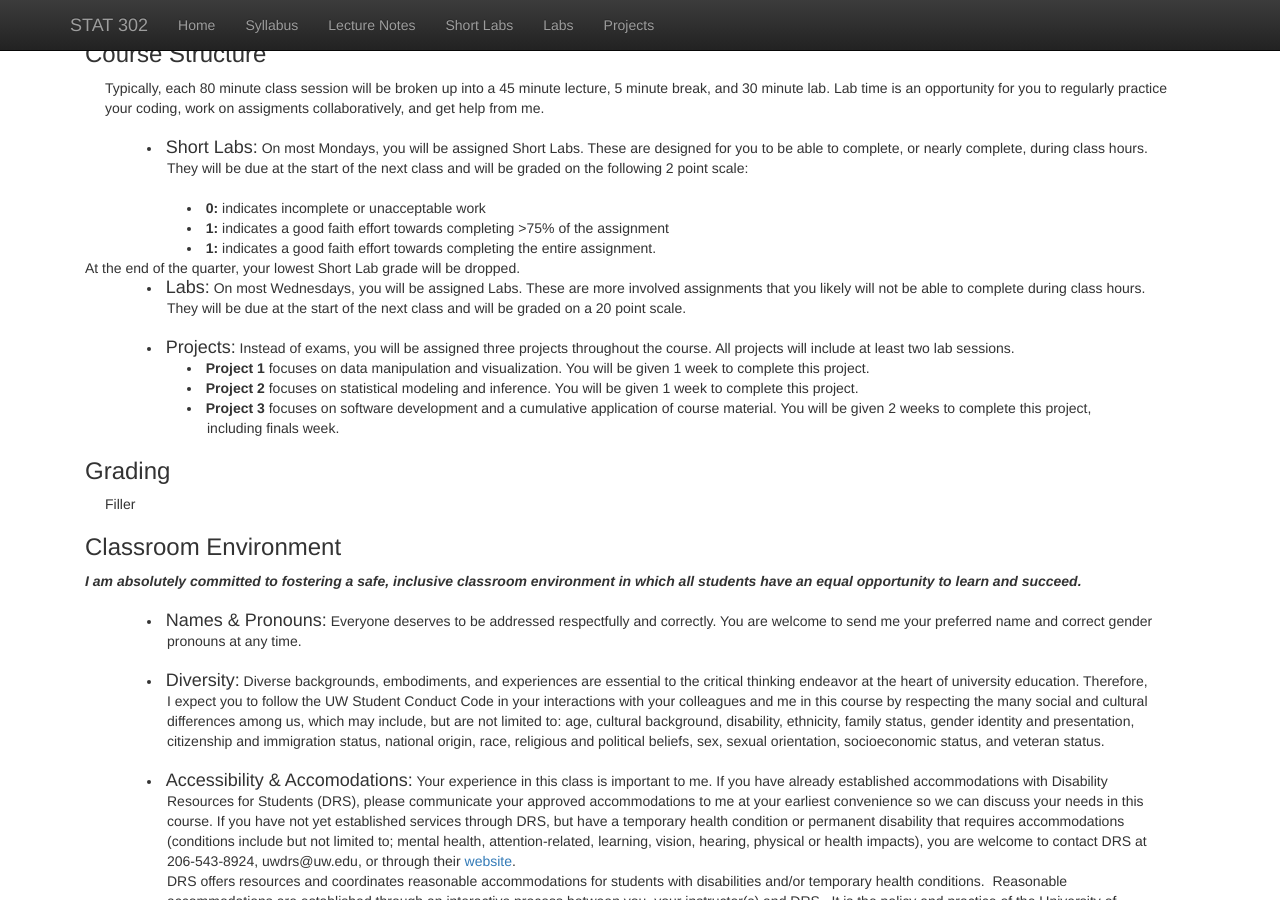
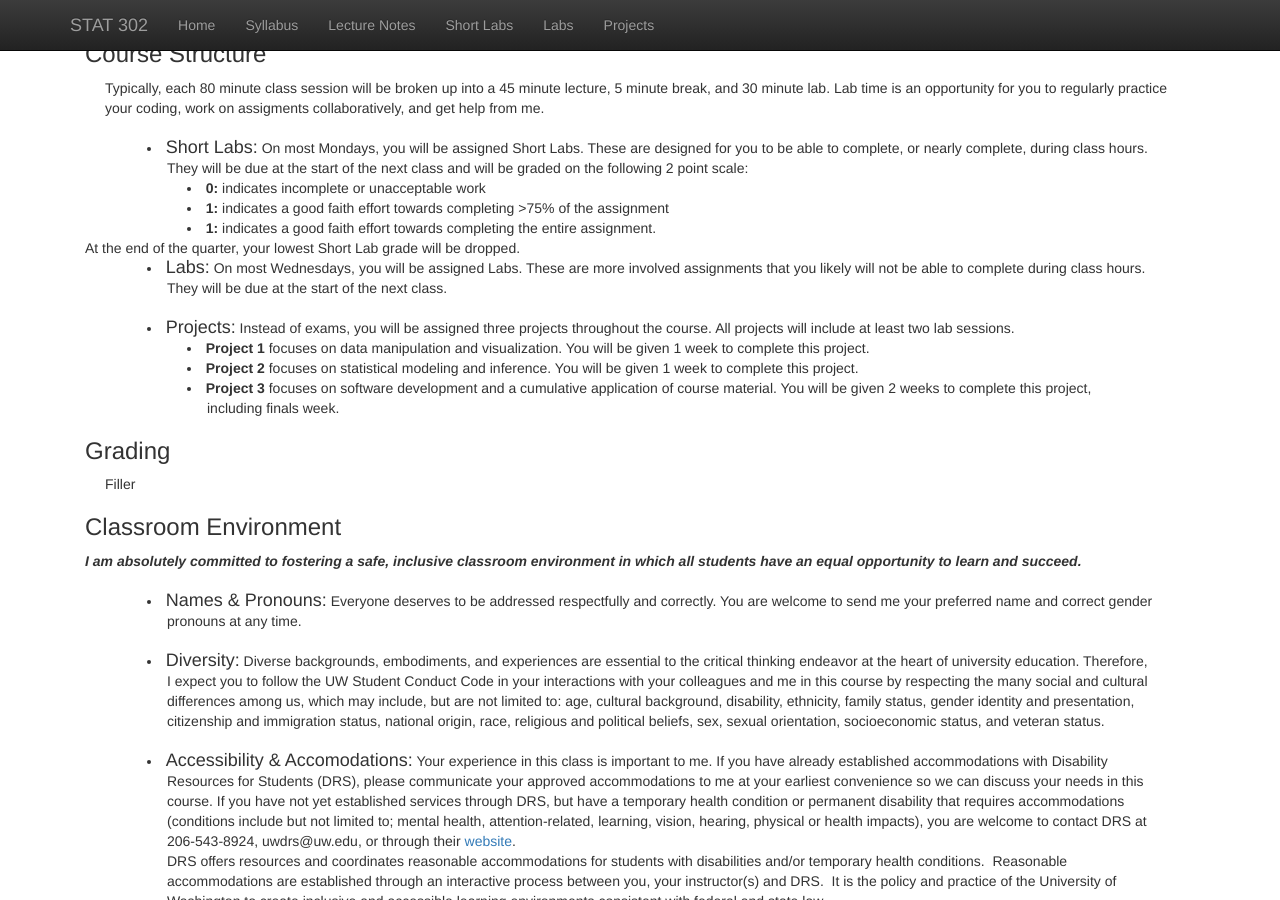
Before and after one commit to bryandmartin/STAT302, a Jekyll site: the page built from syllabus.html, in a window 1280 px wide and 900 px high, scrolled down 871 px. Built offline with Jekyll 4.4.1, drawn with Linux system fonts in a browser that asks for light colours; nearby versions of some CDN libraries; library files that are not in the unit come from our copies.

Commit message:
Update syllabus.html

```diff
--- a/syllabus.html
+++ b/syllabus.html
@@ -79,20 +79,20 @@ title:  'Syllabus'
   <li style="padding:0px;margin:0px 40px 0px; text-indent: -1.45em; padding-left: 3em;">
     <h4 style="display: inline;">Short Labs:</h4>
   On most Mondays, you will be assigned Short Labs. These are designed for you to be able to complete, or nearly complete,
-  during class hours. They will be due at the start of the next class and will be graded on the following 2 point scale:</li></br>
+  during class hours. They will be due at the start of the next class and will be graded on the following 2 point scale:
 <li style="padding:0px;margin:0px 80px 0px; text-indent: -1.45em; padding-left: 3em;">
   <b>0:</b> indicates incomplete or unacceptable work </li>
 <li style="padding:0px;margin:0px 80px 0px; text-indent: -1.45em; padding-left: 3em;">
   <b>1:</b> indicates a good faith effort towards completing >75% of the assignment </li>
 <li style="padding:0px;margin:0px 80px 0px; text-indent: -1.45em; padding-left: 3em;">
   <b>1:</b> indicates a good faith effort towards completing the entire assignment. </li>
-At the end of the quarter, your lowest Short Lab grade will be dropped.
+At the end of the quarter, your lowest Short Lab grade will be dropped.</li>
 
 
   <li style="padding:0px;margin:0px 40px 0px; text-indent: -1.45em; padding-left: 3em;">
     <h4 style="display: inline;">Labs:</h4>
   On most Wednesdays, you will be assigned Labs. These are more involved assignments that you likely will not be able to
-complete during class hours. They will be due at the start of the next class and will be graded on a 20 point scale.</li></br>
+complete during class hours. They will be due at the start of the next class.</li></br>
 
   <li style="padding:0px;margin:0px 40px 0px; text-indent: -1.45em; padding-left: 3em;">
     <h4 style="display: inline;">Projects:</h4>
```
